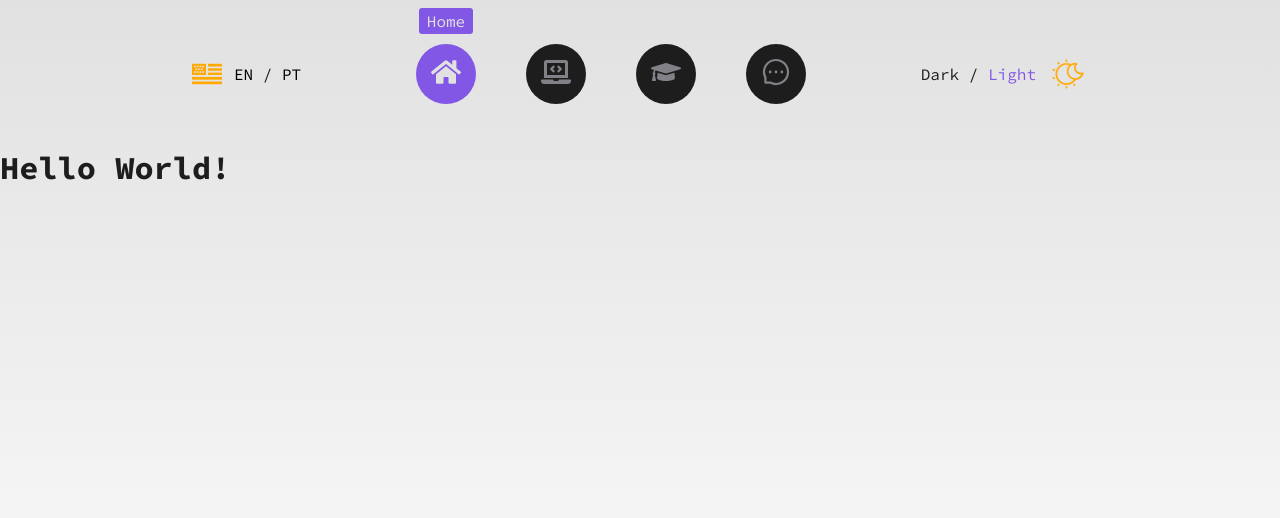
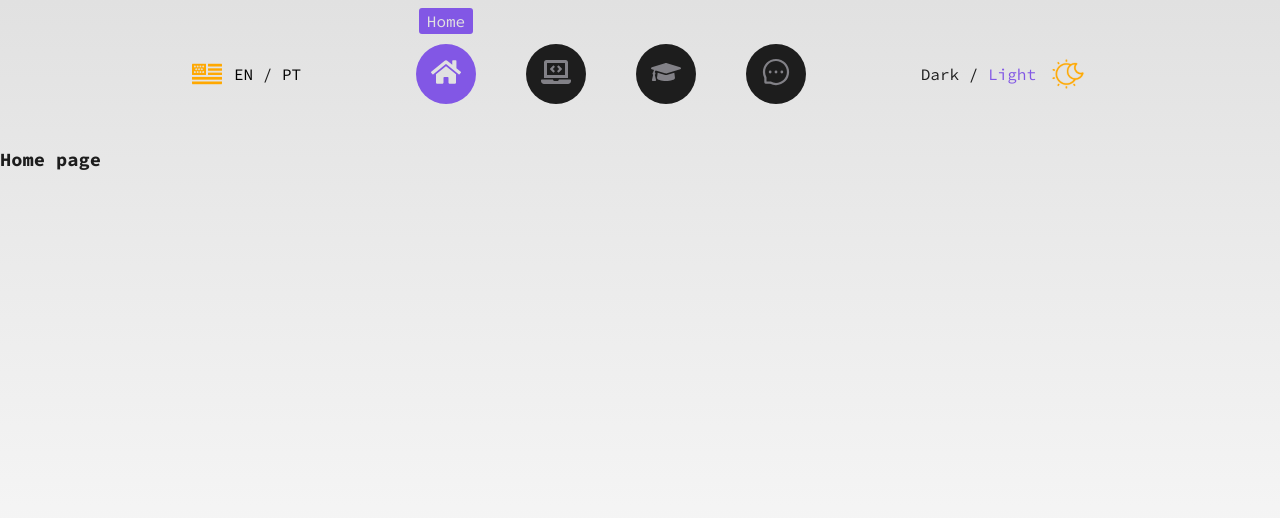
Before and after one commit to JhonatanGAlves/my-portifolio, a Next.js app: page / in a window 1280 px wide. Shown: the top 518 px of the page. Built offline with nearby package versions, Linux system fonts and the light colour scheme.

Commit message:
feat: 🧑🏻‍💻 Creating home, projects, education and contact pages

```diff
--- /dev/null
+++ b/src/app/contact/page.tsx
@@ -0,0 +1,3 @@
+export default function ContactPage() {
+  return <h2>Contact Page</h2>;
+}
--- /dev/null
+++ b/src/app/education/page.tsx
@@ -0,0 +1,3 @@
+export default function EducationPage() {
+  return <h2>Education Page</h2>;
+}
--- a/src/app/page.tsx
+++ b/src/app/page.tsx
@@ -1,3 +1,3 @@
-export default function Home() {
-  return <h1>Hello World!</h1>;
+export default function App() {
+  return <h3>Home page</h3>;
 }
--- /dev/null
+++ b/src/app/projects/page.tsx
@@ -0,0 +1,3 @@
+export default function ProjectsPage() {
+  return <h2>Products Page</h2>;
+}
```
